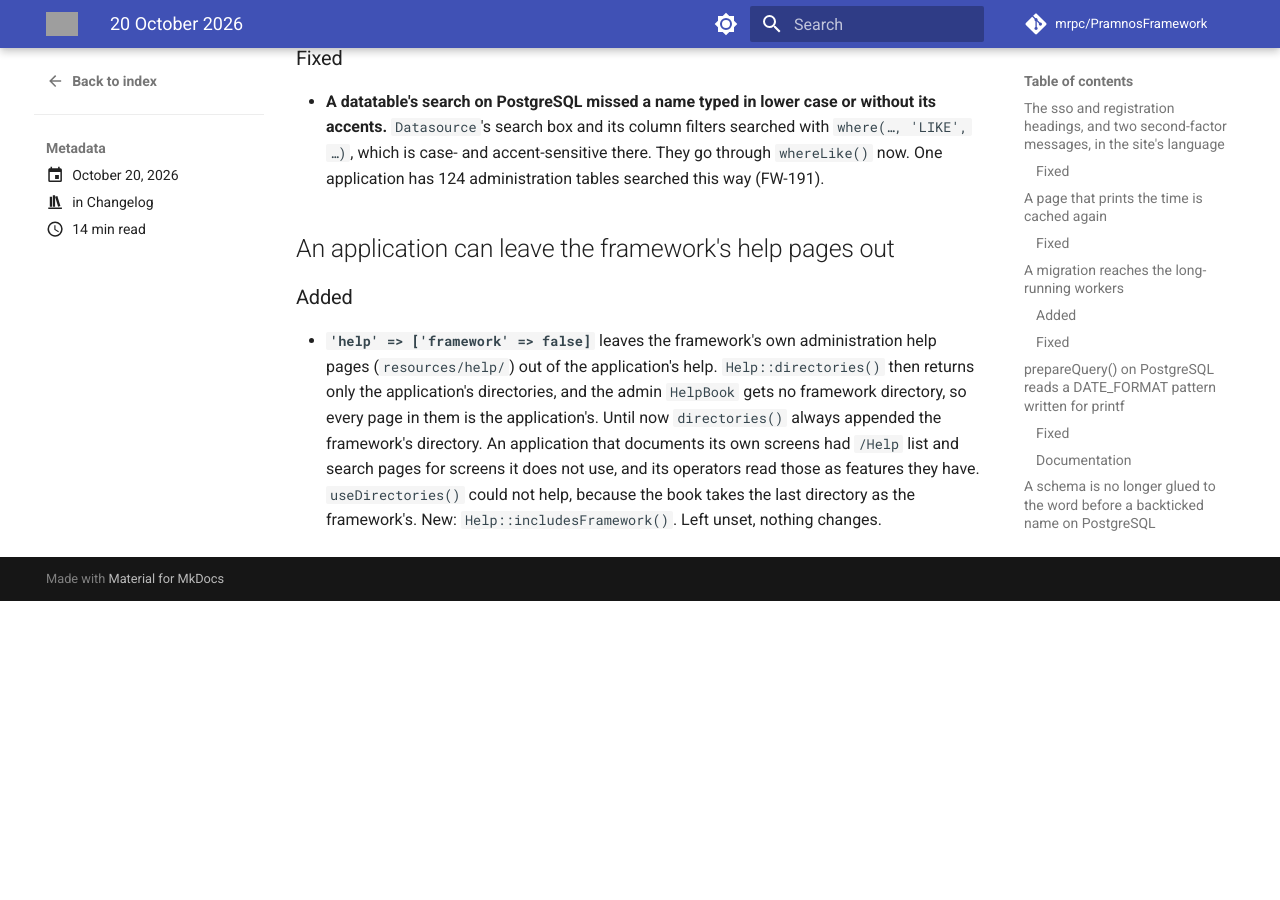
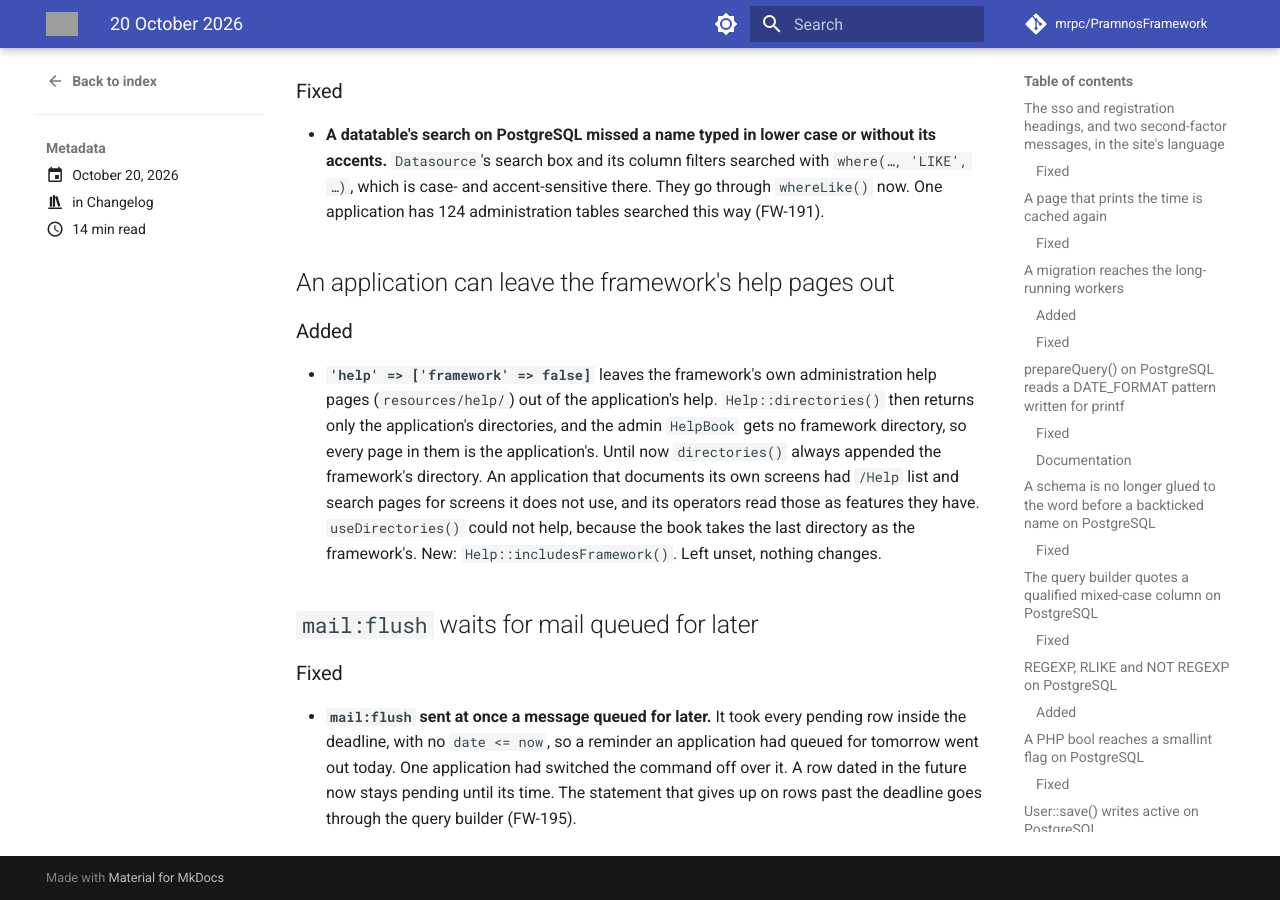
Before and after one commit to mrpc/PramnosFramework, an MkDocs documentation site: the page built from docs/version-history/posts/2026-10-20.md, in a window 1280 px wide and 900 px high, scrolled down 11148 px. Built offline with MkDocs 1.6.1 and Material for MkDocs 9.7.7, drawn with Linux system fonts in a browser that asks for light colours; comment, search, counter and statistics services are not loaded; before the commit the page ends 11749 px from its top, so only the background shows below that; some of the changed text lies outside the part shown; grey boxes are pictures that could not be loaded.

Commit message:
fix(email)!: mail:flush waits for mail queued for later — it sent every pending row inside the deadline with no date <= now, so a reminder queued for tomorrow went today (FW-195)

```diff
--- a/docs/version-history/posts/2026-10-20.md
+++ b/docs/version-history/posts/2026-10-20.md
@@ -30,6 +30,7 @@ Twenty-three entries today:
 - Every built-in webhook type fires, and only to the user's own applications
 - An application can leave the framework's help pages out
 - `whereLike()`: text search that ignores case and accents on every database
+- `mail:flush` waits for mail queued for later
 
 <!-- more -->
 
@@ -408,3 +409,13 @@ commit, and a migration changes none.
   search pages for screens it does not use, and its operators read those as features they
   have. `useDirectories()` could not help, because the book takes the last directory as the
   framework's. New: `Help::includesFramework()`. Left unset, nothing changes.
+
+## `mail:flush` waits for mail queued for later
+
+### Fixed
+
+- **`mail:flush` sent at once a message queued for later.** It took every pending row inside the
+  deadline, with no `date <= now`, so a reminder an application had queued for tomorrow went out
+  today. One application had switched the command off over it. A row dated in the future now
+  stays pending until its time. The statement that gives up on rows past the deadline goes
+  through the query builder (FW-195).
```
Also changed, not shown: other parts of docs/version-history/posts/2026-10-20.md (+1 -1 lines), docs/Pramnos_Email_Guide.md (+4 -0 lines), docs/Pramnos_Upgrade_Guide.md (+1 -0 lines), 2 other files.
